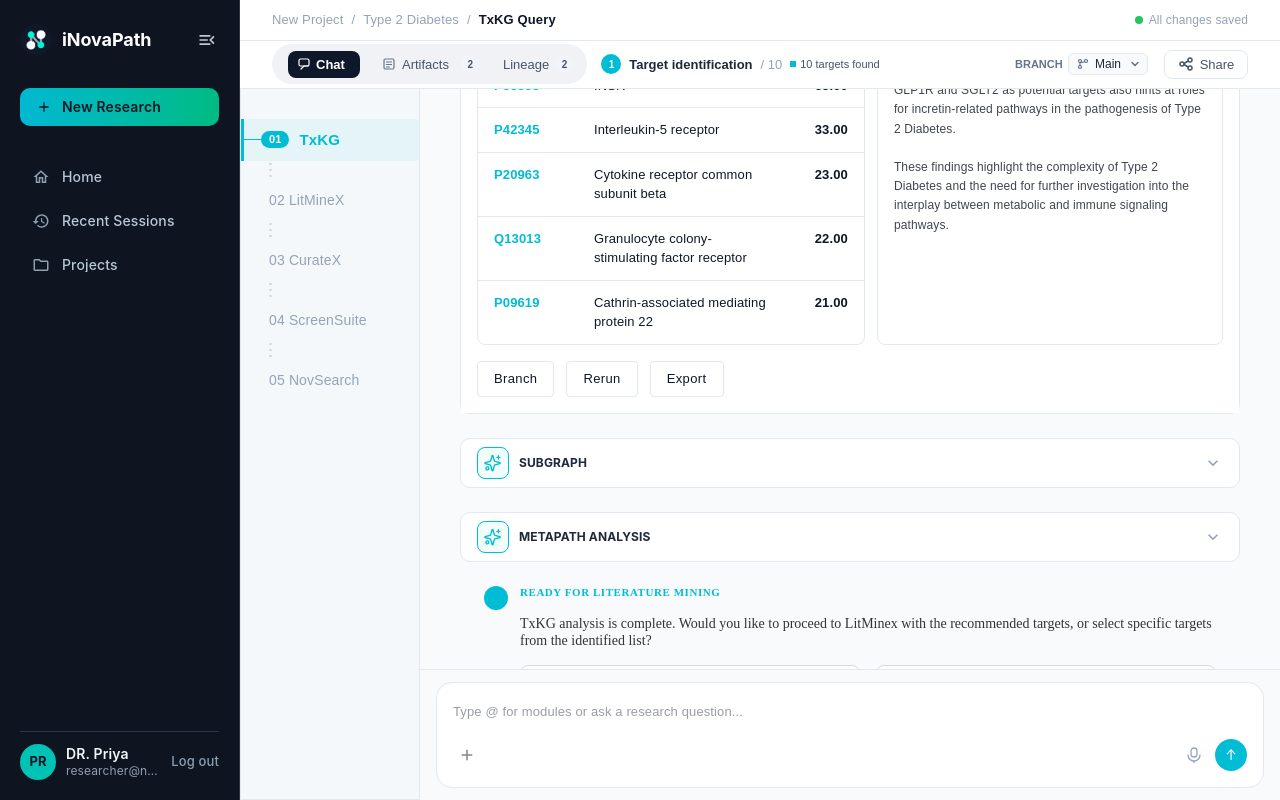
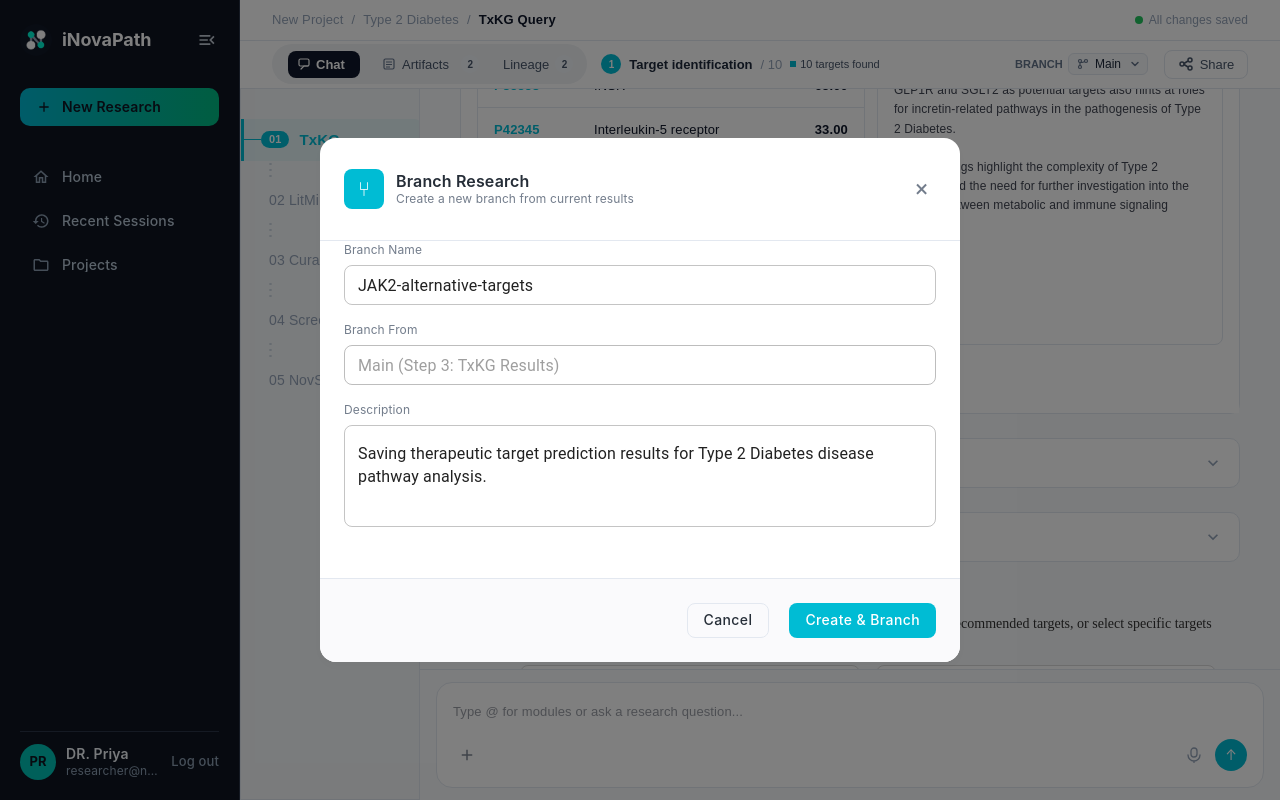
Before and after one commit to SaiSree51124/DRP-UI, a React (Create React App) app: page /dashboard/new-research/workflow in a window 1280 px wide. Both pictures are taken after a click on the button "Branch". Built offline with nearby package versions, Linux system fonts and the light colour scheme.

Commit message:
add: create branch modal

```diff
--- a/src/components/NewResearch/CompleteWorkflow.jsx
+++ b/src/components/NewResearch/CompleteWorkflow.jsx
@@ -59,6 +59,10 @@ const CompleteWorkflow = () => {
   const [selectedArticle, setSelectedArticle] = useState(null);
   const [branchOpen, setBranchOpen] = useState(false);
   const [selectedBranch, setSelectedBranch] = useState("main");
+  const [showBranchDialog, setShowBranchDialog] = useState(false);
+  const [branchCreated, setBranchCreated] = useState(false);
+  const [branchName, setBranchName] = useState("JAK2-alternative-targets");
+  const [branchDescription, setBranchDescription] = useState("Saving therapeutic target prediction results for Type 2 Diabetes disease pathway analysis.");
   const [viewMode, setViewMode] = useState("chat"); // 'chat' | 'artifacts'
   const [showShareDialog, setShowShareDialog] = useState(false);
 
@@ -923,6 +927,71 @@ const CompleteWorkflow = () => {
       </Dialog>
     );
   };
+
+  const BranchDialog = () => (
+    <Dialog
+      open={showBranchDialog}
+      onClose={() => { setShowBranchDialog(false); setBranchCreated(false); }}
+      maxWidth={false}
+      PaperProps={{
+        sx: {
+          width: "640px",
+          height: "524px",
+          maxWidth: "calc(100vw - 32px)",
+          borderRadius: "16px",
+          boxShadow: "0px 4px 12px rgba(0, 0, 0, 0.03)",
+        },
+      }}
+    >
+      <DialogTitle sx={{ display: "flex", justifyContent: "space-between", alignItems: "center", px: "24px", py: "24px", borderBottom: "1px solid #E3E8F0" }}>
+        <Box sx={{ display: "flex", alignItems: "center", gap: "12px" }}>
+          <Box sx={{ width: "40px", height: "40px", display: "flex", alignItems: "center", justifyContent: "center", bgcolor: TEAL, borderRadius: "8px", color: "#FFFFFF", fontSize: "20px" }}>⑂</Box>
+          <Box>
+            <Typography sx={{ fontFamily: "'Inter', sans-serif", fontSize: "16px", lineHeight: "19px", fontWeight: 600, color: "#262E38" }}>
+              {branchCreated ? "Branch Created" : "Branch Research"}
+            </Typography>
+            <Typography sx={{ fontFamily: "'Inter', sans-serif", fontSize: "12px", lineHeight: "15px", color: "#737D8C" }}>
+              {branchCreated ? "Your new branch has been created successfully" : "Create a new branch from current results"}
+            </Typography>
+          </Box>
+        </Box>
+        <IconButton onClick={() => { setShowBranchDialog(false); setBranchCreated(false); }} sx={{ color: "#737D8C" }}>×</IconButton>
+      </DialogTitle>
+
+      {branchCreated ? (
+        <DialogContent sx={{ display: "flex", flexDirection: "column", alignItems: "center", justifyContent: "center", gap: "16px", px: "24px", py: "32px" }}>
+          <Box sx={{ width: "64px", height: "64px", display: "flex", alignItems: "center", justifyContent: "center", bgcolor: "#E0F7F5", borderRadius: "50%", color: TEAL, fontSize: "32px", fontWeight: 700 }}>✓</Box>
+          <Typography sx={{ fontFamily: "'Inter', sans-serif", fontSize: "18px", lineHeight: "22px", fontWeight: 600, color: "#1A2E44" }}>Branch created successfully!</Typography>
+          <Typography sx={{ fontFamily: "'Inter', sans-serif", fontSize: "14px", lineHeight: "17px", fontWeight: 600, color: TEAL }}>{branchName}</Typography>
+          <Typography sx={{ fontFamily: "'Inter', sans-serif", fontSize: "13px", lineHeight: "16px", color: "#94A3B8" }}>Branched from Main (Step 3: TxKG Results)</Typography>
+        </DialogContent>
+      ) : (
+        <DialogContent sx={{ display: "flex", flexDirection: "column", gap: "16px", px: "24px", py: "24px" }}>
+          <Box>
+            <Typography sx={{ fontFamily: "'Inter', sans-serif", fontSize: "12px", color: "#737D8C", mb: "6px" }}>Branch Name</Typography>
+            <TextField value={branchName} onChange={(event) => setBranchName(event.target.value)} fullWidth size="small" sx={{ "& .MuiOutlinedInput-root": { borderRadius: "8px" } }} />
+          </Box>
+          <Box>
+            <Typography sx={{ fontFamily: "'Inter', sans-serif", fontSize: "12px", color: "#737D8C", mb: "6px" }}>Branch From</Typography>
+            <TextField value="Main (Step 3: TxKG Results)" fullWidth size="small" disabled sx={{ "& .MuiOutlinedInput-root": { borderRadius: "8px" } }} />
+          </Box>
+          <Box>
+            <Typography sx={{ fontFamily: "'Inter', sans-serif", fontSize: "12px", color: "#737D8C", mb: "6px" }}>Description</Typography>
+            <TextField value={branchDescription} onChange={(event) => setBranchDescription(event.target.value)} fullWidth multiline rows={3} sx={{ "& .MuiOutlinedInput-root": { borderRadius: "8px" } }} />
+          </Box>
+        </DialogContent>
+      )}
+
+      <DialogActions sx={{ justifyContent: "flex-end", gap: "12px", px: "24px", py: "24px", bgcolor: "#FAFAFC", borderTop: "1px solid #E3E8F0" }}>
+        <Button onClick={() => { setShowBranchDialog(false); setBranchCreated(false); }} sx={{ minWidth: branchCreated ? "72px" : "81px", height: "35px", px: "16px", border: "1px solid #E3E8F0", borderRadius: "8px", color: "#262E38", fontFamily: "'Inter', sans-serif", fontSize: "14px", textTransform: "none" }}>
+          {branchCreated ? "Close" : "Cancel"}
+        </Button>
+        <Button onClick={() => branchCreated ? setShowBranchDialog(false) : setBranchCreated(true)} sx={{ height: "35px", px: "16px", bgcolor: TEAL, borderRadius: "8px", color: "#FFFFFF", fontFamily: "'Inter', sans-serif", fontSize: "14px", textTransform: "none", "&:hover": { bgcolor: "#00A9BF" } }}>
+          {branchCreated ? "Go to Branch" : "Create & Branch"}
+        </Button>
+      </DialogActions>
+    </Dialog>
+  );
 
   // Compound Detail Dialog (Figma Image 15)
 
@@ -1141,7 +1210,7 @@ const CompleteWorkflow = () => {
 
           {/* Action Buttons */}
           <Box sx={{ display: "flex", gap: "12px", mt: "16px" }}>
-            <Button variant="outlined" sx={{ textTransform: "none", fontFamily: FONT, fontSize: "13px", color: TEXT_DARK, borderColor: BORDER, p: "6px 16px" }}>
+            <Button onClick={() => setShowBranchDialog(true)} variant="outlined" sx={{ textTransform: "none", fontFamily: FONT, fontSize: "13px", color: TEXT_DARK, borderColor: BORDER, p: "6px 16px" }}>
               Branch
             </Button>
             <Button variant="outlined" sx={{ textTransform: "none", fontFamily: FONT, fontSize: "13px", color: TEXT_DARK, borderColor: BORDER, p: "6px 16px" }}>
@@ -2656,6 +2725,7 @@ const CompleteWorkflow = () => {
           setSelectedTargets={setSelectedTargets}
           setWorkflowPhase={setWorkflowPhase}
           setActiveStep={setActiveStep}
+          setShowBranchDialog={setShowBranchDialog}
         />
       );
     }
@@ -2829,6 +2899,7 @@ const CompleteWorkflow = () => {
 
       <ArticleDetailPanel />
       <CompoundDetailDialog />
+      <BranchDialog />
       <ShareModal open={showShareDialog} onClose={() => setShowShareDialog(false)} />
     </Box>
   );
--- a/src/components/workflow/TXKG/TXKGPhase.jsx
+++ b/src/components/workflow/TXKG/TXKGPhase.jsx
@@ -53,6 +53,7 @@ const TXKGPhase = ({
   setSelectedTargets,
   setWorkflowPhase,
   setActiveStep,
+  setShowBranchDialog,
 }) => {
   const mockTargets = MOCK_TARGETS;
 
@@ -205,7 +206,7 @@ const TXKGPhase = ({
                 </Box>
               </Box>
               <Box sx={{ display: "flex", gap: "12px", mt: "16px" }}>
-                <Button variant="outlined" sx={{ textTransform: "none", fontFamily: FONT, fontSize: "13px", color: TEXT_DARK, borderColor: BORDER, p: "6px 16px" }}>Branch</Button>
+                <Button onClick={() => setShowBranchDialog?.(true)} variant="outlined" sx={{ textTransform: "none", fontFamily: FONT, fontSize: "13px", color: TEXT_DARK, borderColor: BORDER, p: "6px 16px" }}>Branch</Button>
                 <Button variant="outlined" sx={{ textTransform: "none", fontFamily: FONT, fontSize: "13px", color: TEXT_DARK, borderColor: BORDER, p: "6px 16px" }}>Rerun</Button>
                 <Button variant="outlined" sx={{ textTransform: "none", fontFamily: FONT, fontSize: "13px", color: TEXT_DARK, borderColor: BORDER, p: "6px 16px" }}>Export</Button>
               </Box>
```
